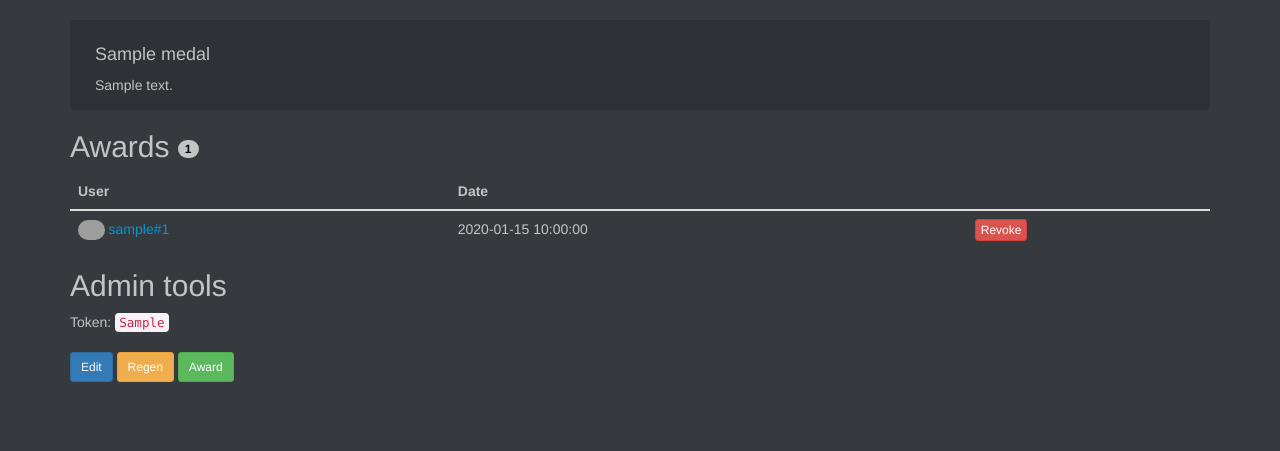
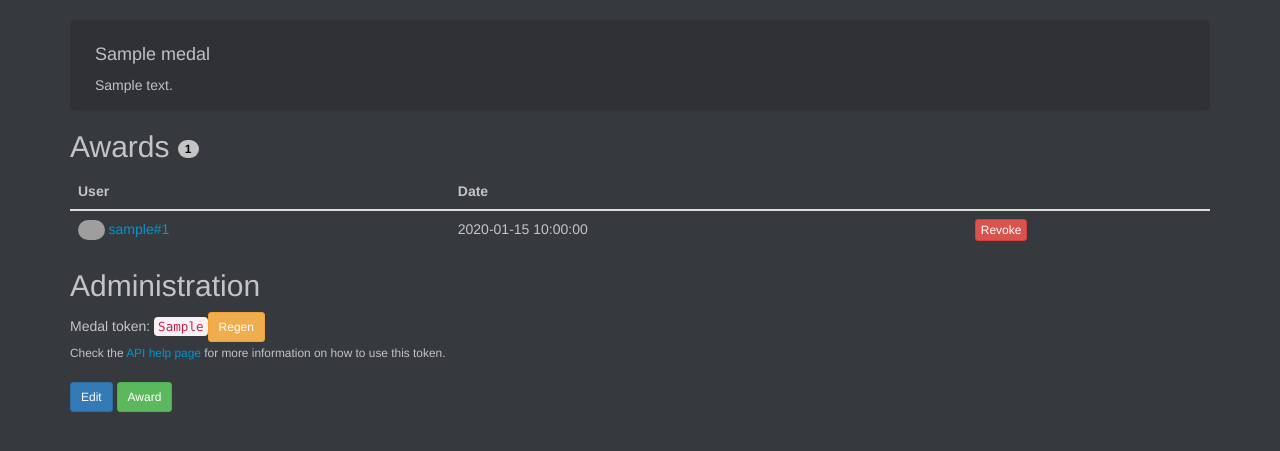
Before and after one commit to Steffo99/discordmedals, a Flask app: page /medal/1 in a window 1280 px wide. Shown: the part 51-502 px from the top of the page. Run offline with Flask 2, Linux system fonts and the light colour scheme; the visitor is signed in with stand-in values (Sample User, id 1); tables that the repository leaves empty hold one stand-in row (values such as "Sample post"); some libraries are stand-ins or nearby versions; grey boxes are pictures that could not be loaded.

Commit message:
Added some lines

```diff
--- a/templates/medal.htm.j2
+++ b/templates/medal.htm.j2
@@ -126,15 +126,15 @@
     {% if medal.guild.owner_id == user.id %}
         <div id="admin">
             <h2>
-                Admin tools
+                Administration
             </h2>
             <div>
-                Token: <code id="medal-{{ medal.id }}-token">{{ medal.token }}</code>
+                Medal token: <code id="medal-{{ medal.id }}-token">{{ medal.token }}</code><a class="btn btn-warning btn-sm" href="#" onclick="regenToken({{ medal.id }})">Regen</a><br>
+                <small>Check the <a href="https://github.com/Steffo99/discordmedals/wiki/API">API help page</a> for more information on how to use this token.</small>
             </div>
             <br>
             <div class="medal-actions">
                 <a class="btn btn-primary btn-sm" href="/medal/{{ medal.id }}/edit">Edit</a>
-                <a class="btn btn-warning btn-sm" href="#" onclick="regenToken({{ medal.id }})">Regen</a>
                 <a class="btn btn-success btn-sm" href="#" onclick="awardMedal({{ medal.id }})">Award</a>
             </div>
         </div>
--- a/templates/user.htm.j2
+++ b/templates/user.htm.j2
@@ -55,7 +55,8 @@
                 Settings
             </h2>
             <div>
-                Your token: <code id="user-{{ user.id }}-token">{{ user.token }}</code> <a href="/self/regentoken" class="btn btn-warning btn-sm">Regen</a>
+                Your token: <code id="user-{{ user.id }}-token">{{ user.token }}</code><a href="/self/regentoken" class="btn btn-warning btn-sm">Regen</a><br>
+                <small>Don't give away this token! It may result in your medals account being compromised!</small>
             </div>
         </div>
     {% endif %}
```
